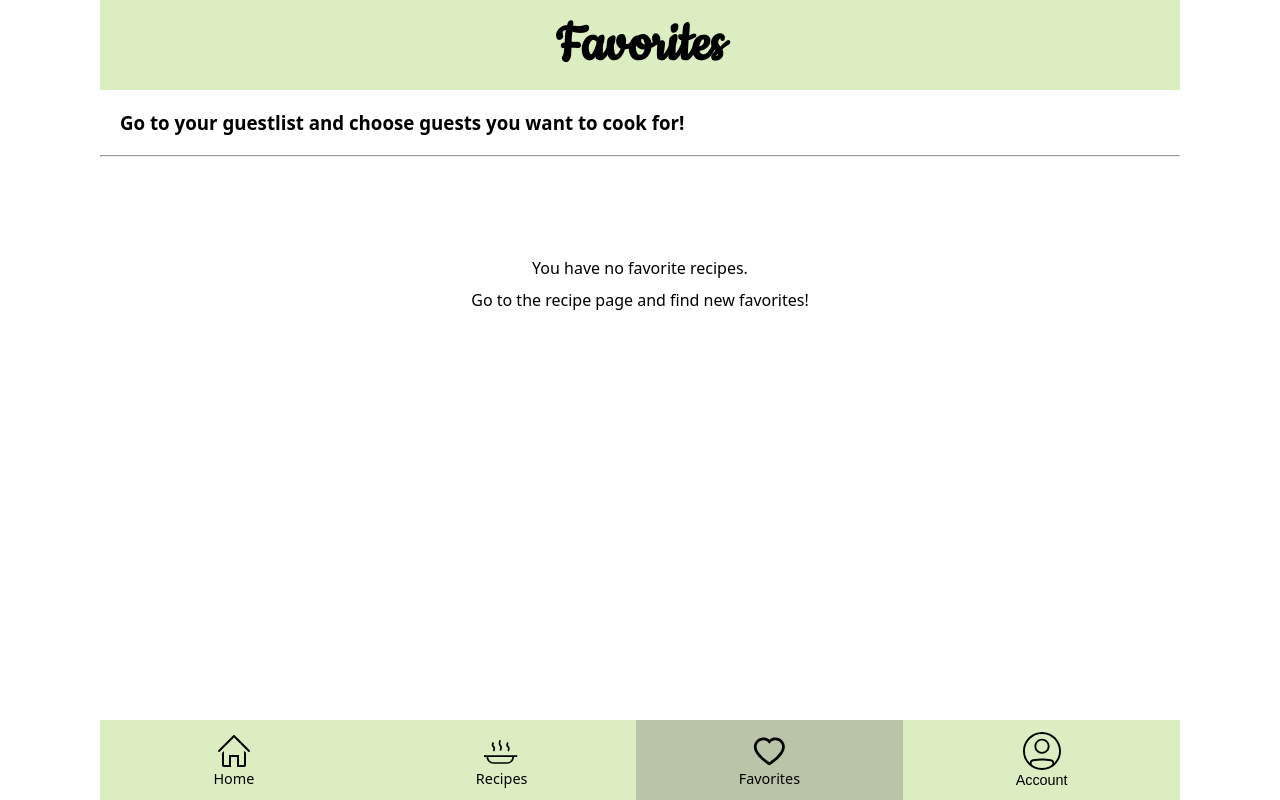
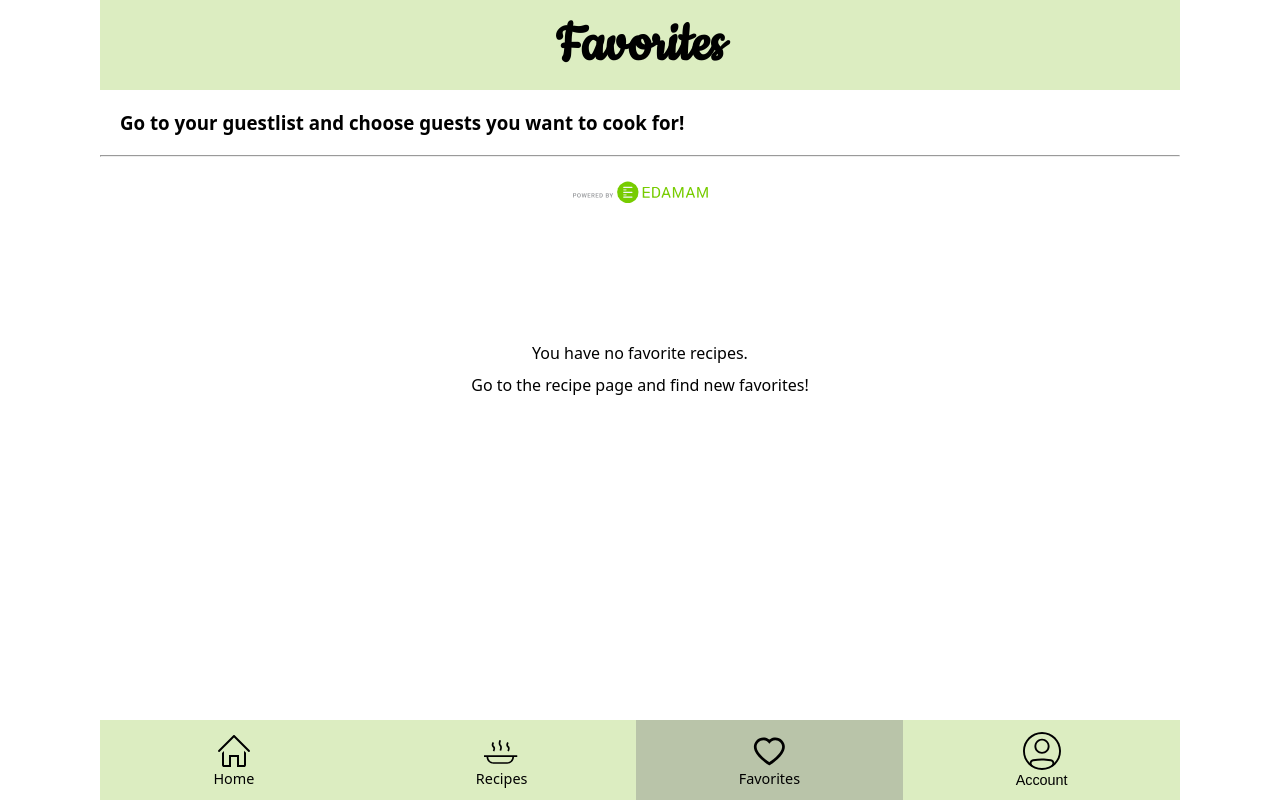
Before and after one commit to s-kond/capstone-cook4all, a React (Create React App) app: page /favorites in a window 1280 px wide. Built offline with nearby package versions, Linux system fonts and the light colour scheme.

Commit message:
add edamam badge (api)

```diff
--- a/src/pages/FavoriteRecipes.js
+++ b/src/pages/FavoriteRecipes.js
@@ -5,6 +5,7 @@ import Header from "../components/Header";
 import NavBar from "../components/NavBar";
 import RecipeCard from "../components/RecipeCard";
 import getIntolerances from "../util/GetSelectedGuestsIntolerances";
+import edamamBadge from "../assets/Edamam_Badge_Transparent.svg";
 import { UserContext } from "../util/UserContext";
 
 export default function FavoriteRecipes() {
@@ -32,6 +33,7 @@ export default function FavoriteRecipes() {
           <RecipeCard key={favorite.recipe.uri} recipeData={favorite} />
         ))}
       </StyledFavoriteSection>
+      <EdamamBadge src={edamamBadge} alt="powered by Edamam" />
       {favoriteArray.length === 0 ? (
         <>
           <StyledEmptyMessage>You have no favorite recipes.</StyledEmptyMessage>
@@ -52,11 +54,7 @@ export default function FavoriteRecipes() {
 }
 
 const StyledFavoriteSection = styled.section`
-  margin-bottom: 100px;
-  p {
-    margin: 0;
-  }
-
+  margin-bottom: 20px;
   @media (min-width: 900px) {
     display: flex;
     flex-wrap: wrap;
@@ -64,6 +62,11 @@ const StyledFavoriteSection = styled.section`
 `;
 
 const StyledEmptyMessage = styled.p`
-  margin-top: 70px;
+  margin-top: 30px;
   margin-bottom: 10px;
 `;
+
+const EdamamBadge = styled.img`
+  width: 150px;
+  margin-bottom: 100px;
+`;
--- a/src/pages/Recipes.js
+++ b/src/pages/Recipes.js
@@ -9,6 +9,7 @@ import getIntolerances from "../util/GetSelectedGuestsIntolerances";
 import DisplaySelectedGuests from "../components/DisplaySelectedGuests";
 import moreIcon from "../assets/icons/ep_arrow-down.svg";
 import MoreFilters from "../components/MoreFilters";
+import edamamBadge from "../assets/Edamam_Badge_Transparent.svg";
 
 export default function Recipes() {
   const { guestArray } = useContext(UserContext);
@@ -116,6 +117,7 @@ export default function Recipes() {
               Sorry, we couldn't find any recipes... <br /> Please try again!
             </StyledSorryMessage>
           )}
+          <EdamamBadge src={edamamBadge} alt="powered by Edamam" />
           {availableData && nextPage && (
             <StyledMoreButton
               type="button"
@@ -179,3 +181,8 @@ const StyledMoreButton = styled.button`
     transform: scale(1.1);
   }
 `;
+
+const EdamamBadge = styled.img`
+  width: 150px;
+  margin-bottom: 20px;
+`;
```
Also changed, not shown: src/assets/Edamam_Badge_Transparent.svg (added).
